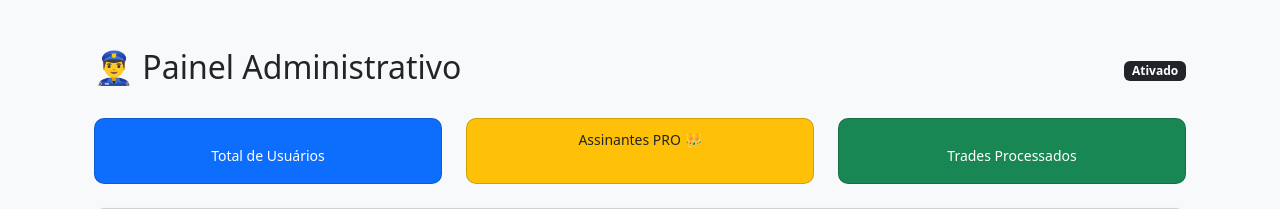
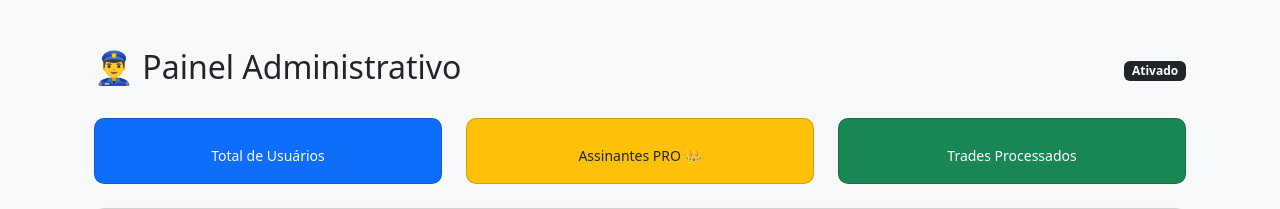
Before and after one commit to Adecidio/tradejournal-lite, a Flask app: template app/templates/admin.html in a window 1280 px wide. Shown: the part 56-265 px from the top of the page. Run offline with Flask 3, Linux system fonts and the light colour scheme; the template is opened without the code that fills it, so the values that code supplies are empty.

Commit message:
Correção do card de assinantes da página 'admin'

```diff
--- a/app/templates/admin.html
+++ b/app/templates/admin.html
@@ -18,7 +18,7 @@
         </div>
         <div class="col-md-4">
             <div class="card bg-warning text-dark h-100">
-                <div class="card-bod text-center">
+                <div class="card-body text-center">
                     <h3>{{ total_pro }}</h3>
                     <small>Assinantes PRO 👑</small>
                 </div>
```
